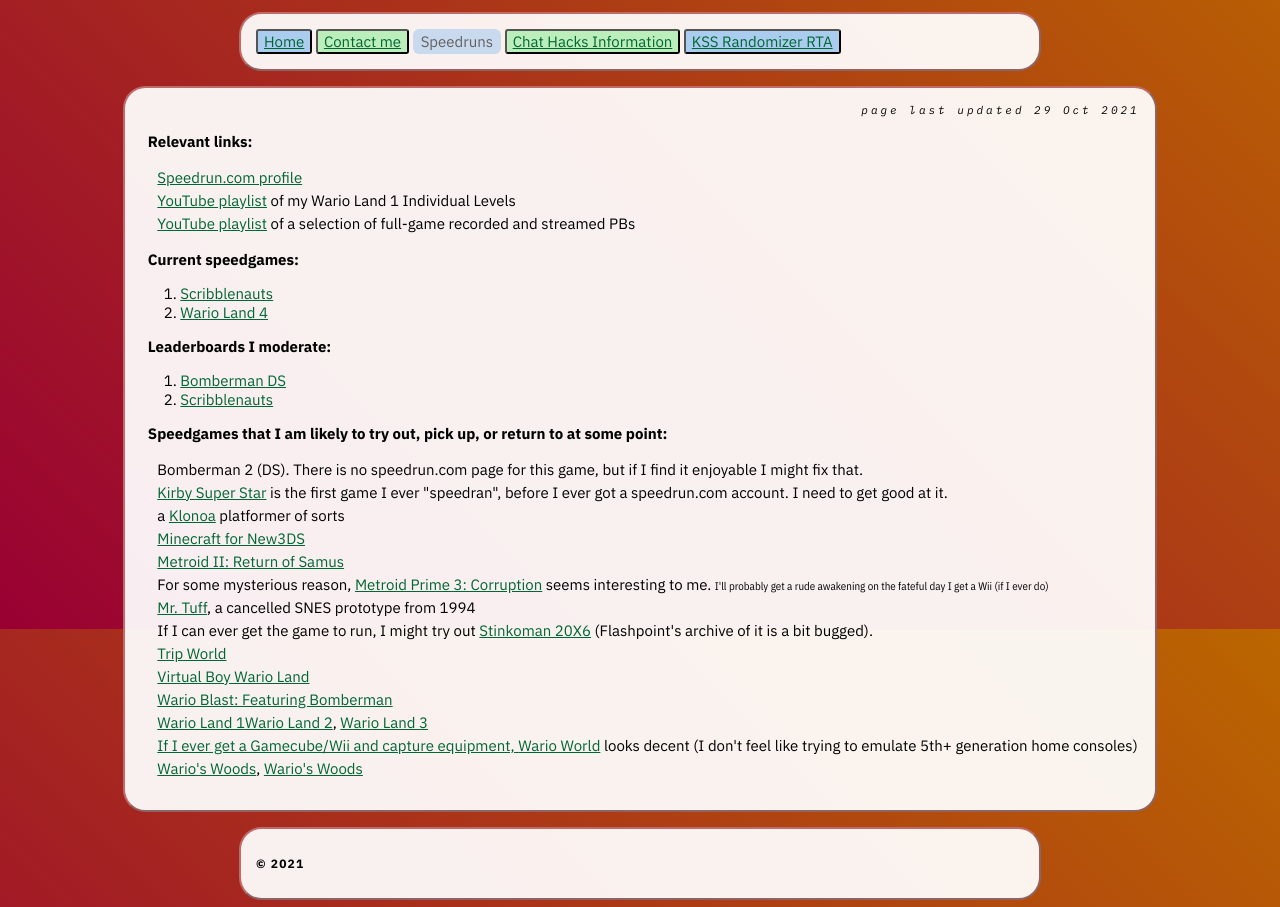
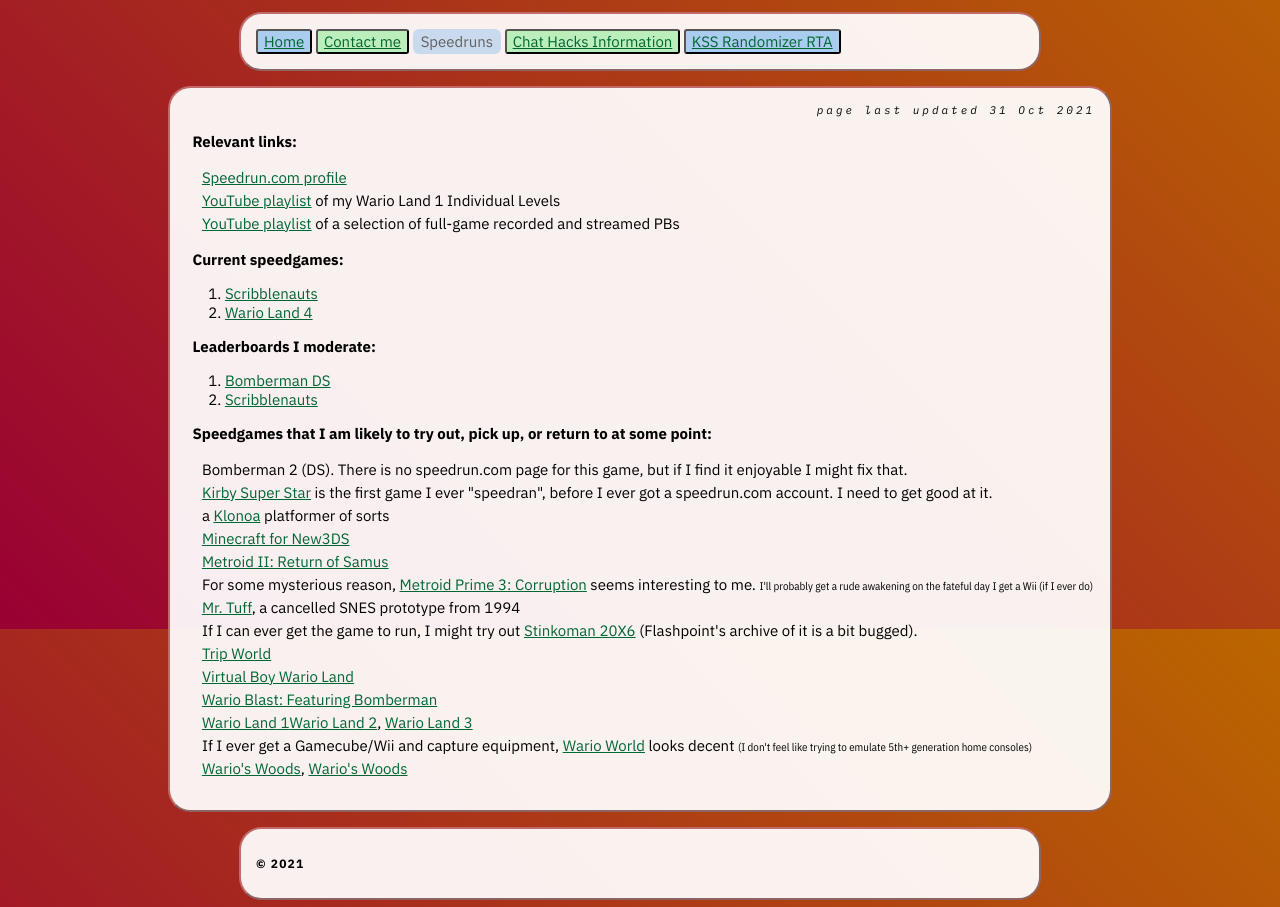
Before and after one commit to SMWAgent09AF/smwagent09af.github.io, a plain HTML site: page speedrun.html in a window 1280 px wide. Shown: the part 171-1078 px from the top of the page. Drawn offline with nearby package versions, Linux system fonts and the light colour scheme.

Commit message:
fix last-updated and backlog ul on speedrun.html

```diff
--- a/speedrun.html
+++ b/speedrun.html
@@ -39,7 +39,7 @@
 			<button class="nav-button"><a href="kssrandomizer.html">KSS Randomizer RTA</a></button>
 		</nav>
 		<div class="flex body contact">
-			<em class="aside" id="last-updated">page last updated 29 Oct 2021</em>
+			<em class="aside" id="last-updated">page last updated 31 Oct 2021</em>
 			<p class="intro"><strong>Relevant links:</strong></p>
 			<ul class="nolabel">
 				<li><a class="linkfill">Speedrun.com profile~user/SoapAgent</a></li>
@@ -70,7 +70,7 @@
 				<li><a class="linkfill">Virtual Boy Wario Land~vbwl</a></li>
 				<li><a class="linkfill">Wario Blast: Featuring Bomberman~wbfb</a></li>
 				<li><a class="linkfill">Wario Land 1~wl1</a><a class="linkfill">Wario Land 2~wl2</a>, <a class="linkfill">Wario Land 3~wl3</a></li>
-				<li><a class="linkfill">If I ever get a Gamecube/Wii and capture equipment, <a class="linkfill">Wario World~ww</a> looks decent (I don't feel like trying to emulate 5th+ generation home consoles)</li>
+				<li>If I ever get a Gamecube/Wii and capture equipment, <a class="linkfill">Wario World~ww</a> looks decent <span class="aside">(I don't feel like trying to emulate 5th+ generation home consoles)</span></li>
 				<li><a class="linkfill">Wario's Woods~warios_woods_nes</a>, <a class="linkfill">Wario's Woods~wwoods</a></li>
 			</ul>
 		</div>
```
